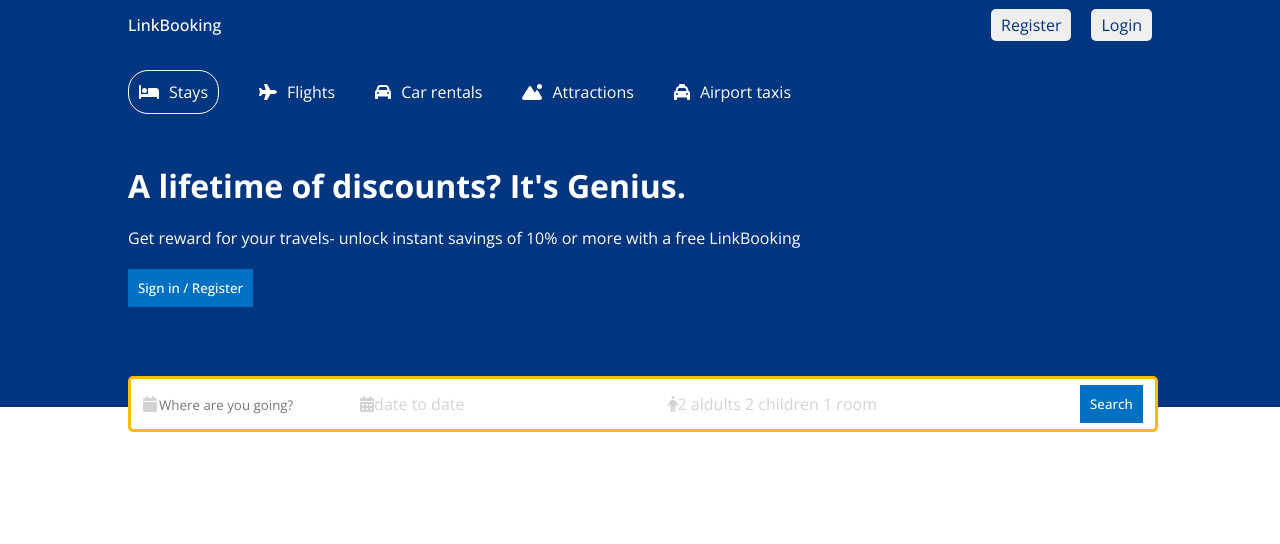
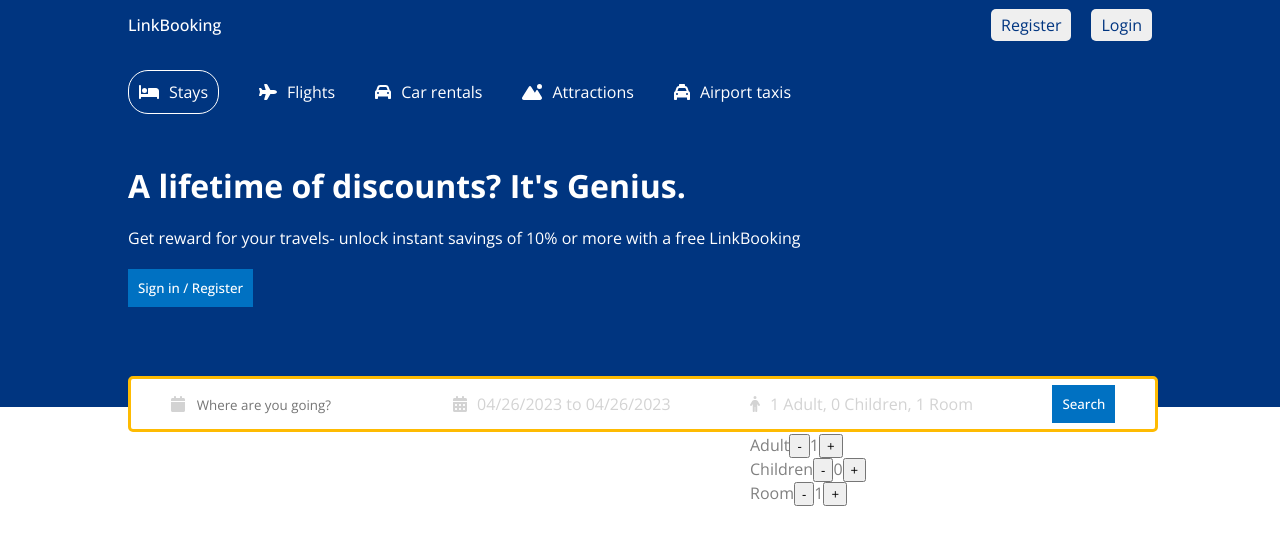
Before and after one commit to linhpham39/Web-technology-E-service, a React (Create React App) app: page / in a window 1280 px wide. Shown: the top 544 px of the page. Built offline with nearby package versions, Linux system fonts and the light colour scheme.

Commit message:
update header search bar

```diff
--- a/package.json
+++ b/package.json
@@ -11,7 +11,9 @@
     "@testing-library/jest-dom": "^5.16.5",
     "@testing-library/react": "^14.0.0",
     "@testing-library/user-event": "^14.4.3",
+    "date-fns": "^2.29.3",
     "react": "^18.2.0",
+    "react-date-range": "^1.4.0",
     "react-dom": "^18.2.0",
     "react-router-dom": "^6.10.0",
     "react-scripts": "^2.1.3",
--- a/src/pages/components/header/Header.jsx
+++ b/src/pages/components/header/Header.jsx
@@ -1,11 +1,28 @@
-import React from 'react'
+import React, { useState } from 'react'
 import { FontAwesomeIcon } from '@fortawesome/react-fontawesome'
 import { faBed, faCalendar, faCalendarDays, faCar, faMountainSun, faPerson, faPlane, faTaxi } from '@fortawesome/free-solid-svg-icons'
+import { DateRange } from 'react-date-range'
 import "./header.css"
-
-
+import 'react-date-range/dist/styles.css'; // main style file
+import 'react-date-range/dist/theme/default.css'; // theme css file
+import format from 'date-fns/format'
 
 function Header() {
+    const [openDate, setOpenDate] = useState(false);
+    const [date, setDate] = useState([
+        {
+            startDate: new Date(),
+            endDate: new Date(),
+            key: 'selection'
+        }
+    ]);
+    const [openOptions, setOpenOptions] = useState(false);
+    const [options, setOptions] = useState({
+        adult: 1,
+        children: 0,
+        room: 1
+    })
+
     return (
         <div className='header'>
             <div className="headerContainer">
@@ -44,17 +61,45 @@ function Header() {
                     </div>
                     <div className="headerSearchItem">
                         <FontAwesomeIcon icon={faCalendarDays} className='headerIcon' />
-                        <span className="headerSearchText">date to date</span>
-                        <input
-                            type="text"
-                            className='headerSearchInput' />
+                        <span
+                            onClick={() => setOpenDate(!openDate)}
+                            className="headerSearchText">
+                            {`${format(date[0].startDate, "MM/dd/yyyy")} to
+                            ${format(date[0].endDate, "MM/dd/yyyy")}`}
+                        </span>
+                        {openDate && <DateRange
+                            editableDateInputs={true}
+                            onChange={item => setDate([item.selection])}
+                            moveRangeOnFirstSelection={false}
+                            ranges={date}
+                            className='date'
+                        />}
                     </div>
                     <div className="headerSearchItem">
                         <FontAwesomeIcon icon={faPerson} className='headerIcon' />
-                        <span className="headerSearchText">2 aldults 2 children 1 room</span>
-                        <input
-                            type="text"
-                            className='headerSearchInput' />
+                        <span className="headerSearchText">
+                            {`${options.adult} Adult, ${options.children} Children, ${options.room} Room`}
+                        </span>
+                        <div className="options">
+                            <div className="optionItem">
+                                <span className="optionText">Adult</span>
+                                <button className="optionCounterButtun">-</button>
+                                <span className="optionCounterNumber">1</span>
+                                <button className="optionCounterButton">+</button>
+                            </div>
+                            <div className="optionItem">
+                                <span className="optionText">Children</span>
+                                <button className="optionCounterButtun">-</button>
+                                <span className="optionCounterNumber">0</span>
+                                <button className="optionCounterButton">+</button>
+                            </div>
+                            <div className="optionItem">
+                                <span className="optionText">Room</span>
+                                <button className="optionCounterButtun">-</button>
+                                <span className="optionCounterNumber">1</span>
+                                <button className="optionCounterButton">+</button>
+                            </div>
+                        </div>
                     </div>
                     <div className="headerSearchItem">
                         <button className="headerBtn">Search</button>
--- a/src/pages/components/header/header.css
+++ b/src/pages/components/header/header.css
@@ -61,6 +61,7 @@
 
 .headerIcon{
     color: lightgray;
+    margin-right: 10px;
 }
 
 .headerSearchInput{
@@ -72,3 +73,19 @@
     color: lightgray;
     cursor: pointer;
 }
+
+
+.date{
+    position: absolute;
+    top: 55px;
+    left: 350px;
+}
+
+.options{
+    position: absolute;
+    top: 55px;
+    background-color: white;
+    color: gray;
+    border-radius: 5px solid black;
+
+}
```
Also changed, not shown: 1 other file (tests, documents, lock files or other folders).
